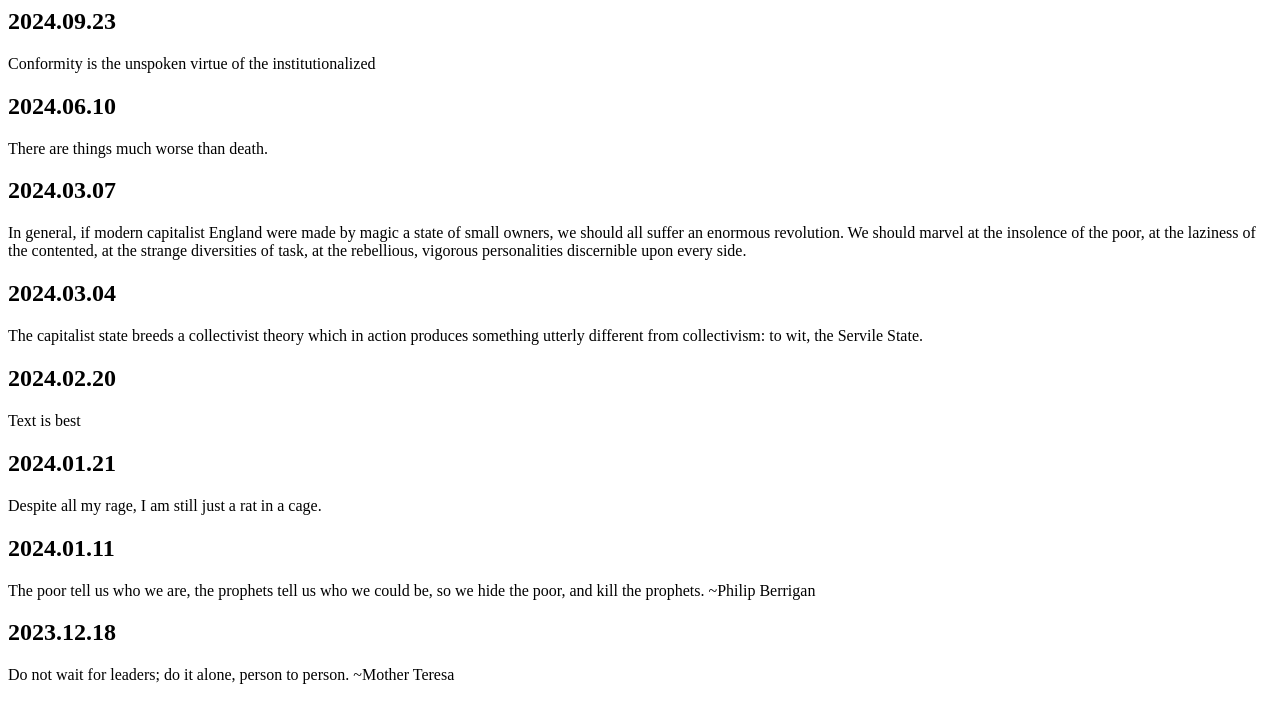
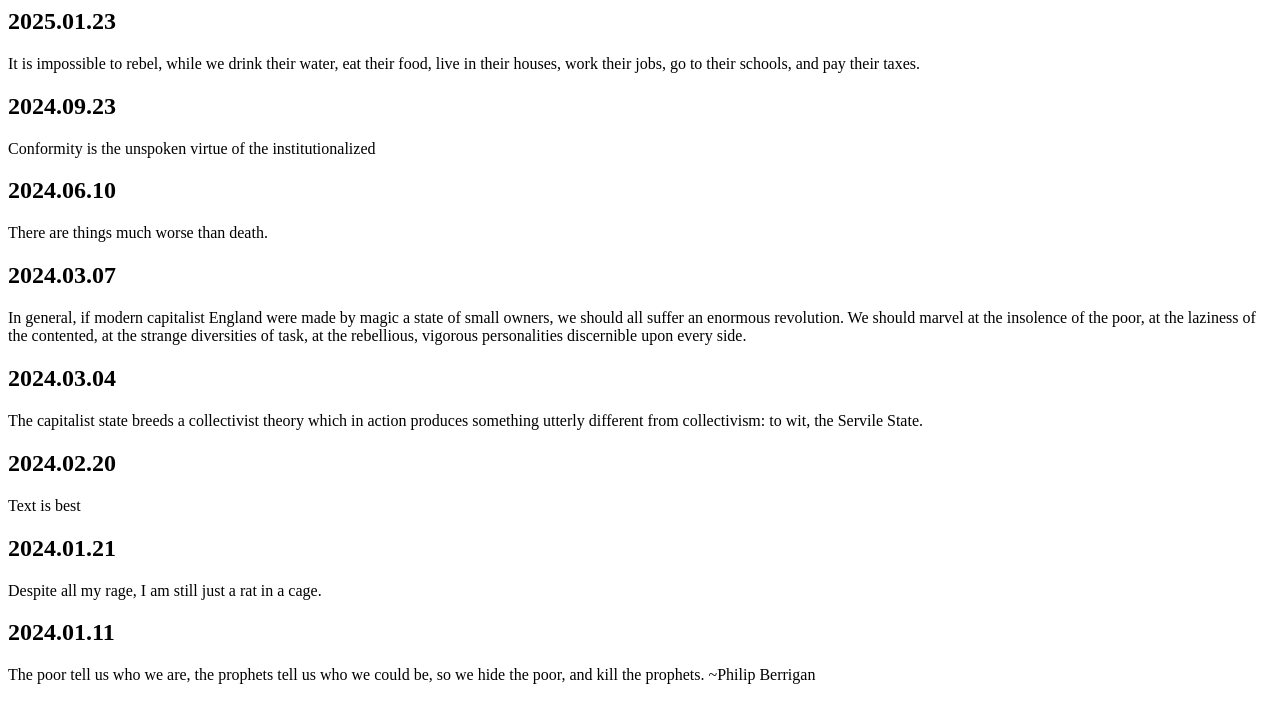
Before and after one commit to davidbaunach/techpriest_log, a plain HTML site: page index.html in a window 1280 px wide. Shown: the part 396-1100 px from the top of the page. Drawn offline with Linux system fonts and the light colour scheme.

Commit message:
added entry

```diff
--- a/index.html
+++ b/index.html
@@ -2,6 +2,8 @@
 <html lang="en">
 <h1>Techpriest Log</h1>
 <p><img src="https://log.davidbaunach.com/LogGit logo.jpeg"> https://github.com/davidbaunach/techpriest_log.git</p>
+<h2>2025.01.23</h2>
+<p>It is impossible to rebel, while we drink their water, eat their food, live in their houses, work their jobs, go to their schools, and pay their taxes.</p>
 <h2>2024.09.23</h2>
 <p>Conformity is the unspoken virtue of the institutionalized</p>
 <h2>2024.06.10</h2>
```
